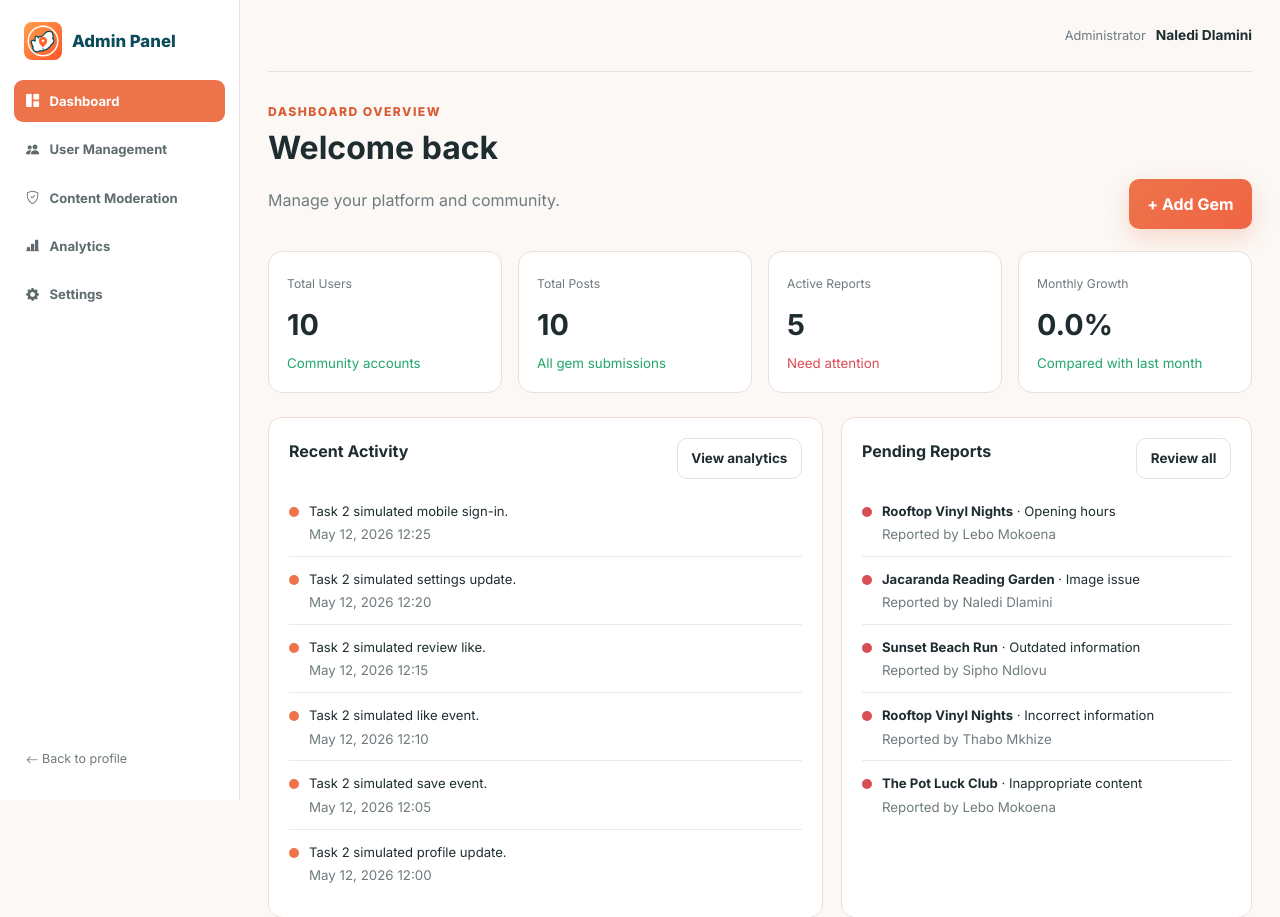
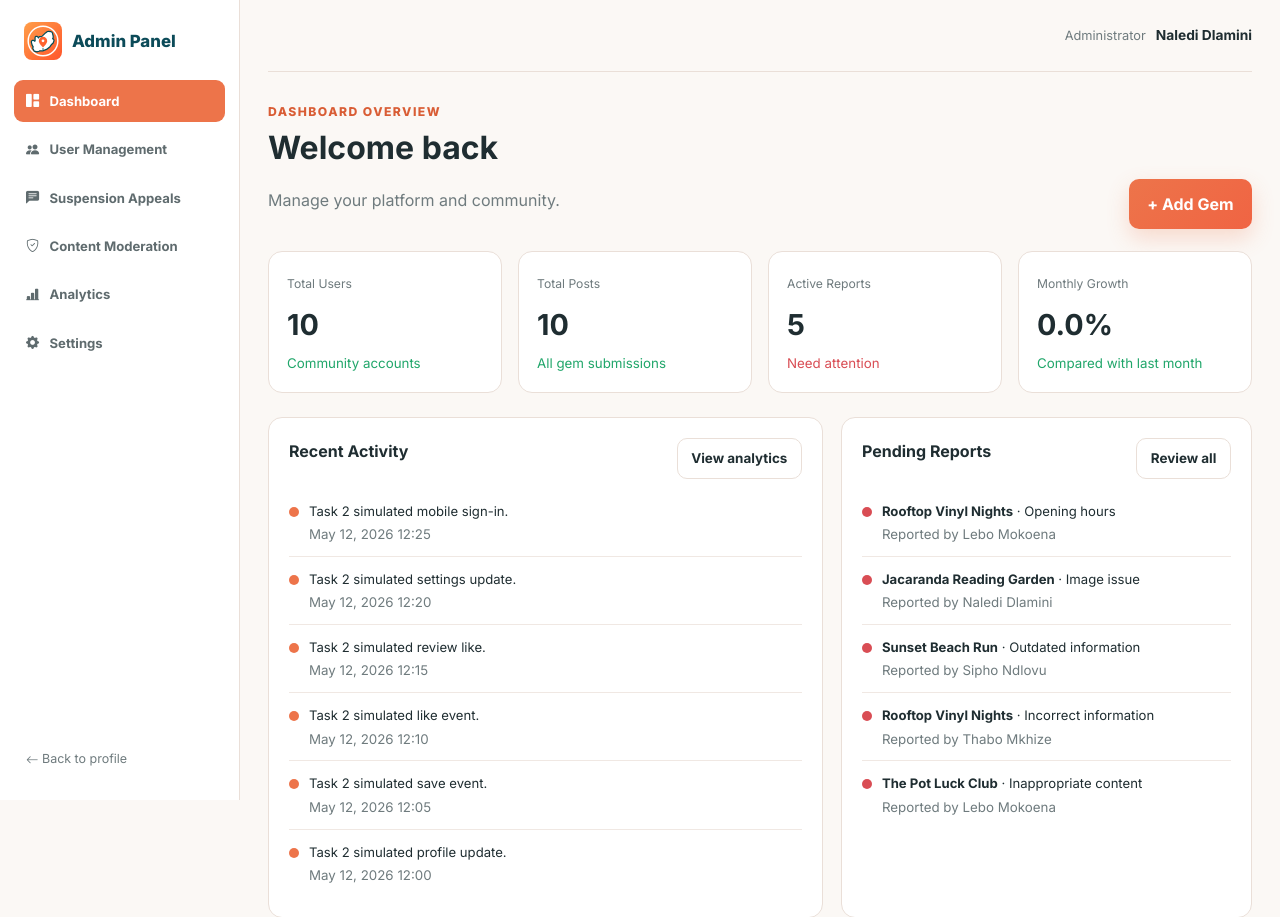
Before and after one commit to Kmakoro/MzansiGems, a PHP site: page /admin/index.php in a window 1280 px wide. Shown: the top 917 px of the page. Run offline with PHP 8.4, Linux system fonts and the light colour scheme; a user stored in the database is signed in; data comes from the database, SQL or seed files in the repository; some libraries are stand-ins or nearby versions.

Commit message:
Wire suspension appeals to admin navigation and Android authentication API

```diff
--- a/website/includes/admin-header.php
+++ b/website/includes/admin-header.php
@@ -25,6 +25,7 @@ $flashes = pull_flashes();
         <nav>
             <a class="<?= $activeAdmin === 'dashboard' ? 'active' : '' ?>" href="<?= url('admin/index.php') ?>"><i class="bi bi-grid-1x2-fill"></i> Dashboard</a>
             <a class="<?= $activeAdmin === 'users' ? 'active' : '' ?>" href="<?= url('admin/users.php') ?>"><i class="bi bi-people-fill"></i> User Management</a>
+            <a class="<?= $activeAdmin === 'appeals' ? 'active' : '' ?>" href="<?= url('admin/appeals.php') ?>"><i class="bi bi-chat-left-text-fill"></i> Suspension Appeals</a>
             <a class="<?= $activeAdmin === 'moderation' ? 'active' : '' ?>" href="<?= url('admin/moderation.php') ?>"><i class="bi bi-shield-check"></i> Content Moderation</a>
             <a class="<?= $activeAdmin === 'analytics' ? 'active' : '' ?>" href="<?= url('admin/analytics.php') ?>"><i class="bi bi-bar-chart-line-fill"></i> Analytics</a>
             <a class="<?= $activeAdmin === 'settings' ? 'active' : '' ?>" href="<?= url('admin/settings.php') ?>"><i class="bi bi-gear-fill"></i> Settings</a>
```
